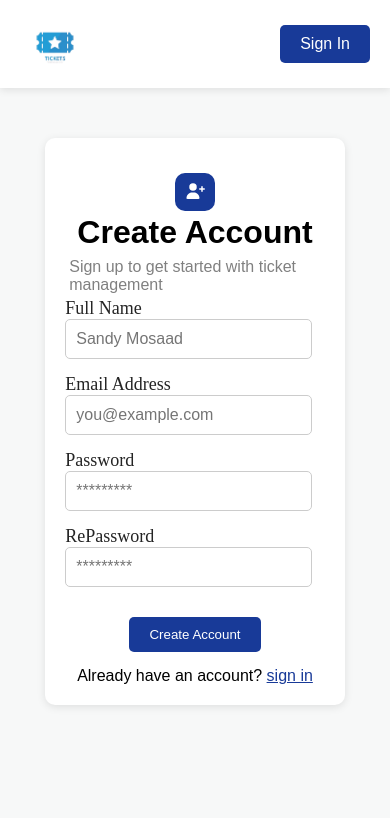
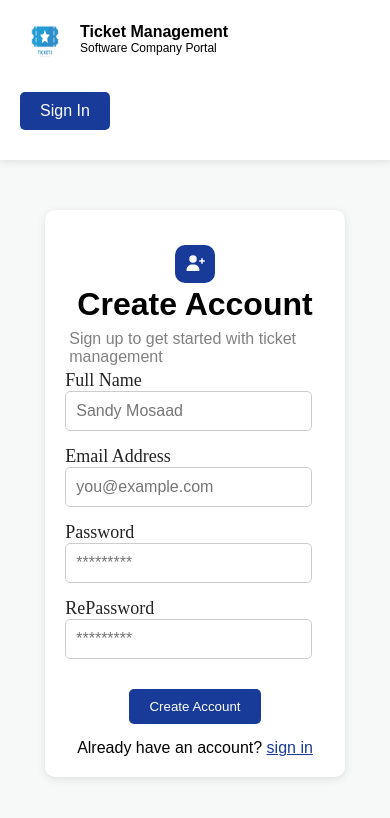
Before and after one commit to sandymosaad/ticket-management-system, a Next.js app in the folder ticket-management-system-next/: page /signup in a window 390 px wide. Shown: the top 818 px of the page. Built offline with nearby package versions, Linux system fonts and the light colour scheme; no server answers.

Commit message:
Edit responsive

```diff
--- a/ticket-management-system-next/app/cardsData.js
+++ b/ticket-management-system-next/app/cardsData.js
@@ -24,7 +24,7 @@ const cardsData = [
 
   },
   {
-    title: "In Progress",
+    title: "In Prog",
     icon: faArrowsRotate,
   },
   {
--- a/ticket-management-system-next/app/components/Card/Card.jsx
+++ b/ticket-management-system-next/app/components/Card/Card.jsx
@@ -29,7 +29,7 @@ return <>
         <div
     className={`${style.card}
         ${card.title === "Total Tickets" ? style.allTickets :"" }
-        ${card.title === "In Progress" ? style.inProgressStatus :"" }
+        ${card.title === "In Prog" ? style.inProgressStatus :"" }
         ${card.title === "Closed" ?  style.closedStatus:""}
         ${card.title === "Open" ?  style.openStatus :""}
         ${card.title === "Resolved" ?  style.resolvedStatus:""}
@@ -70,7 +70,7 @@ return <>
             <FontAwesomeIcon icon={card.icon} size="lg"
              className={`
                 ${card.title === "Total Tickets" ? style.allTicketsColor :"" }
-                ${card.title === "In Progress" ? style.inProgressStatusColor :"" }
+                ${card.title === "In Prog" ? style.inProgressStatusColor :"" }
                 ${card.title === "Closed" ?  style.closedStatusColor:""}
                 ${card.title === "Open" ?  style.openStatusColor :""}
                 ${card.title === "Resolved" ?  style.resolvedStatusColor:""}
--- a/ticket-management-system-next/app/components/Navbar/navbar.module.css
+++ b/ticket-management-system-next/app/components/Navbar/navbar.module.css
@@ -48,8 +48,73 @@
   text-decoration: none;
   color: black;
 }
+
+@media screen and (max-width: 768px) {
+  .nav {
+    flex-direction: column;
+    align-items: flex-start;
+    gap: 15px;
+    padding: 15px 20px;
+  }
+
+  .brand {
+    width: 100%;
+    justify-content: flex-start;
+    gap: 10px;
+  }
+
+  .logo {
+    width: 60px;
+  }
+
+  .navLink h3 {
+    font-size: 18px;
+  }
+
+  .brandPara {
+    font-size: 14px;
+  }
+
+  .user {
+    width: 100%;
+    justify-content: space-between;
+    gap: 10px;
+  }
+
+  .dashboard {
+    font-size: 15px;
+  }
+
+  .userData {
+    display: none;
+  }
+
+  .logoutButton {
+    padding: 8px 10px;
+    font-size: 14px;
+  }
+
+  .icon {
+    width: 24px;
+    padding: 4px;
+  }
+}
+
+/* Mobile screens */
 @media screen and (max-width: 540px) {
- .navLink{
-  display: none;
+  .logo {
+    width: 50px;
+  }
+
+  .navLink h3 {
+    font-size: 16px;
+  }
+
+  .brandPara {
+    font-size: 12px;
+  }
+
+  .dashboard {
+    font-size: 14px;
+  }
 }
-}
--- a/ticket-management-system-next/app/components/Ticket/Ticket.jsx
+++ b/ticket-management-system-next/app/components/Ticket/Ticket.jsx
@@ -48,7 +48,7 @@ export default function Ticket({id}){
           <h4>status</h4>
           <p className={`
                   ${"status"}
-                  ${ticket.status === "In Progress" ? "inProgressStatus" :"" }
+                  ${ticket.status === "In Prog" ? "inProgressStatus" :"" }
                   ${ticket.status === "Closed" ?  "closedStatus":""}
                   ${ticket.status === "Open" ?  "openStatus" :""}
                   ${ticket.status === "Resolved" ?  "resolvedStatus":""}
--- a/ticket-management-system-next/app/components/TicketForm/TicketForm.jsx
+++ b/ticket-management-system-next/app/components/TicketForm/TicketForm.jsx
@@ -98,7 +98,7 @@ export default function TicketForm({action , idEdit}) {
     const inputData = [
         { label: "Title", type: "input", inputType:"text", inputName: "title", placeholder: "Enter ticket title" },
         { label: "Description ", type: "textarea", inputName: "description", placeholder: "Enter detailed description of the ticket" },
-        { label: "Status", type: "select", inputName: "status" , options:["Open", "In Progress","Resolved", "Closed"]},
+        { label: "Status", type: "select", inputName: "status" , options:["Open", "In Prog","Resolved", "Closed"]},
       ]
       const summaryInput = { label: "Summary ", type: "textarea", inputName: "summary", placeholder: "Enter summary of the ticket" }
     return <>
```
Also changed, not shown: ticket-management-system-next/app/components/AllTickets/AllTickets.jsx (+10 -15 lines), ticket-management-system-next/app/components/AllTickets/allTickets.module.css (+6 -10 lines), ticket-management-system-next/app/components/DeleteConfirm/deleteConfirm.module.css (+11 -0 lines), ticket-management-system-next/app/components/TicketForm/ticketForm.module.css (+9 -0 lines).
